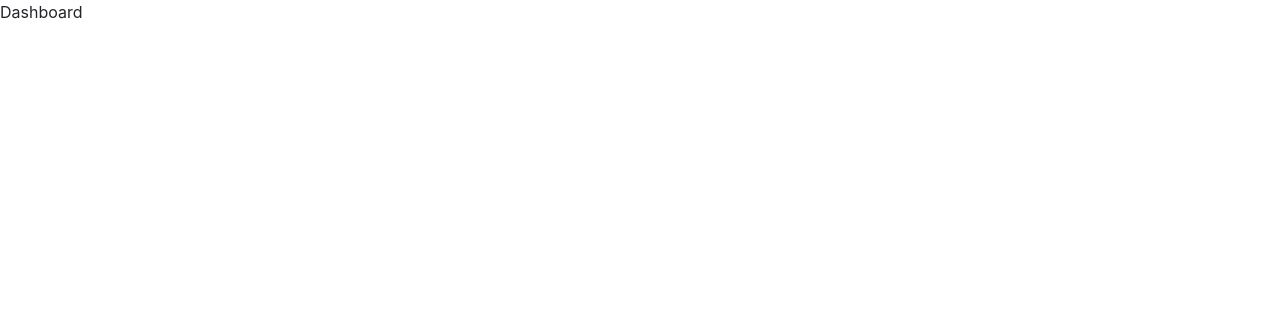
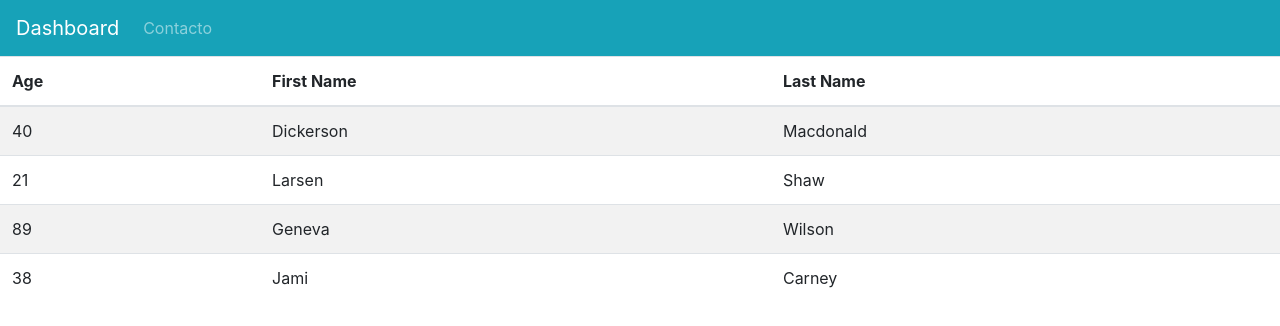
Before and after one commit to gmsuruguay/admin-pacientes, a Vue app: page /dashboard in a window 1280 px wide. Shown: the top 326 px of the page. Built offline with nearby package versions, Linux system fonts and the light colour scheme.

Commit message:
se incluyo tabla en el dashboard

```diff
--- /dev/null
+++ b/src/components/Header.vue
@@ -0,0 +1,28 @@
+<template>
+    <div>
+        <b-navbar toggleable="lg" type="dark" variant="info">
+            <b-navbar-brand href="#">Dashboard</b-navbar-brand>
+
+            <b-navbar-toggle target="nav-collapse"></b-navbar-toggle>
+
+            <b-collapse id="nav-collapse" is-nav>
+            <b-navbar-nav>
+                <b-nav-item href="#">Contacto</b-nav-item>
+            </b-navbar-nav>
+
+
+            </b-collapse>
+        </b-navbar>
+    </div>
+</template>
+
+<script>
+
+    export default {
+        name: 'Header'
+    }
+</script>
+
+<style scoped>
+
+</style>
--- a/src/views/Dashboard.vue
+++ b/src/views/Dashboard.vue
@@ -1,13 +1,27 @@
 <template>
   <div>
-    Dashboard
+   <Header/>
+   <b-table striped hover :items="items"></b-table>
   </div>
 </template>
 
 <script>
-
+ import Header from '@/components/Header.vue'
   export default {
-    name: "Dashboard"
+    name: "Dashboard",
+    components:{
+      Header
+    },
+    data() {
+      return {
+        items: [
+          { age: 40, first_name: 'Dickerson', last_name: 'Macdonald' },
+          { age: 21, first_name: 'Larsen', last_name: 'Shaw' },
+          { age: 89, first_name: 'Geneva', last_name: 'Wilson' },
+          { age: 38, first_name: 'Jami', last_name: 'Carney' }
+        ]
+      }
+    }
   }
 </script>
 
```
